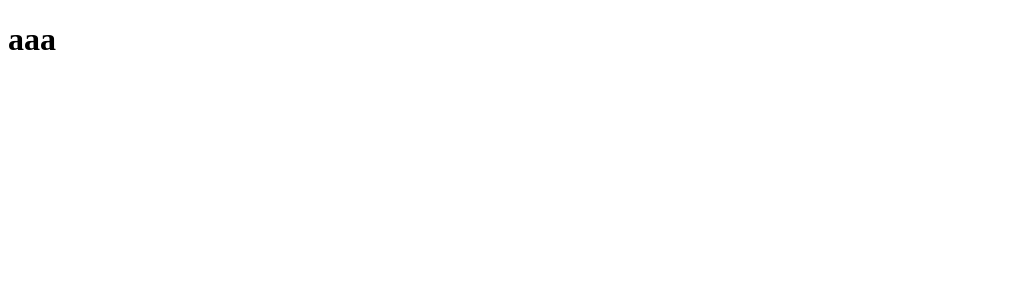
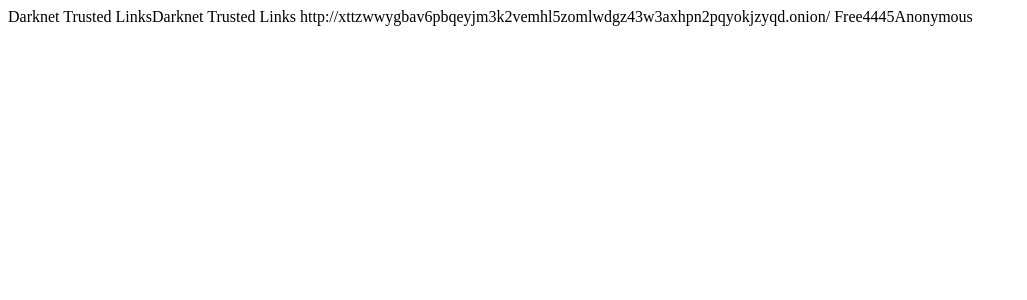
Before and after one commit to oriamram/web-scraper_tor, a React (Create React App) app in the folder client/: page / in a window 1280 px wide. Shown: the top 300 px of the page, without its empty margins (0-1027 px from the left). Built offline with nearby package versions, Linux system fonts and the light colour scheme.

Commit message:
added react and components

```diff
--- a/client/src/App.tsx
+++ b/client/src/App.tsx
@@ -1,7 +1,20 @@
 import React from "react";
+import Paste from "./components/pastes/Paste";
+
+const paste = {
+	title: "Darknet Trusted Links",
+	author: "Anonymous",
+	date: " 08 Sep 2022, 10:32:10 UTC",
+	content: "Darknet Trusted Links\nhttp://xttzwwygbav6pbqeyjm3k2vemhl5zomlwdgz43w3axhpn2pqyokjzyqd.onion/\nFree444",
+	coppies: 5,
+};
 
 const App = () => {
-	return <h1>aaa</h1>;
+	return (
+		<div>
+			<Paste title={paste.title} author={paste.author} date={new Date(paste.date)} content={paste.content} coppies={paste.coppies} />
+		</div>
+	);
 };
 
 export default App;
--- /dev/null
+++ b/client/src/components/pastes/Paste.tsx
@@ -0,0 +1,26 @@
+import React from "react";
+
+interface pasteData {
+	title: String;
+	content: String;
+	coppies: Number;
+	date: Date;
+	author: String;
+}
+
+const Paste: React.FC<pasteData> = ({ title, content, coppies, date, author }) => {
+	console.log(date);
+
+	return (
+		<div>
+			<>
+				{title}
+				{content}
+				{coppies}
+				{/* {date} */}
+				{author}
+			</>
+		</div>
+	);
+};
+export default Paste;
```
